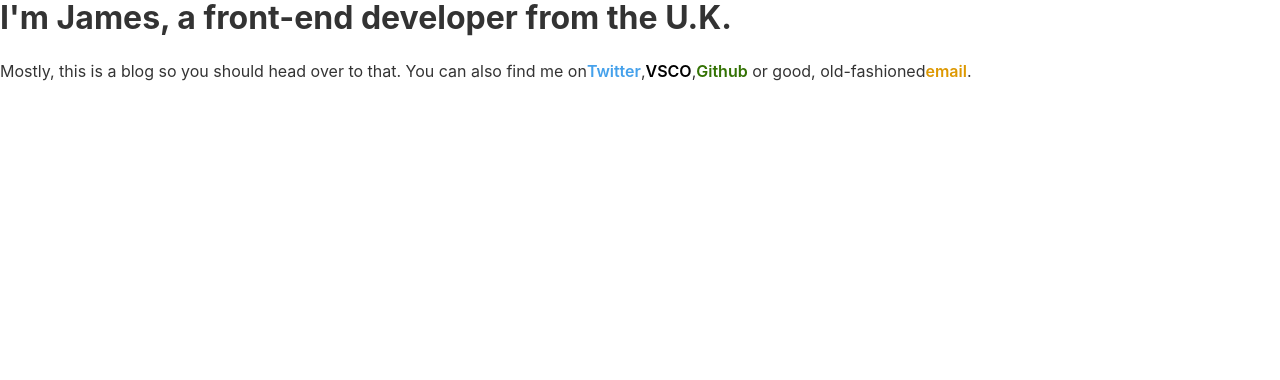
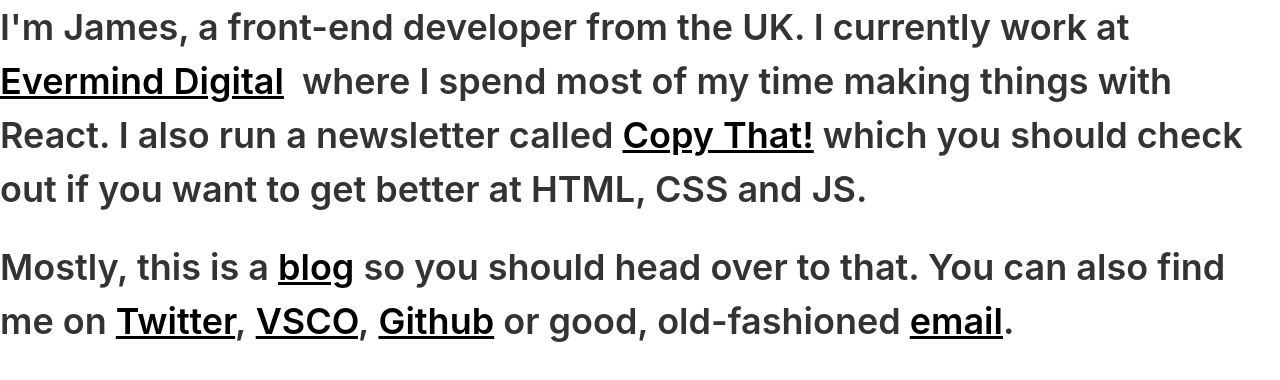
Before and after one commit to mulholo/jmulholland-dot-com, a Gatsby site: page / in a window 1280 px wide. Built offline with nearby package versions, Linux system fonts and the light colour scheme; Gatsby itself is replaced by a stand-in of ours.

Commit message:
style (to some degree) the home page

```diff
--- a/src/components/footer.js
+++ b/src/components/footer.js
@@ -9,6 +9,7 @@ export default () =>
 const StyledFooter = styled.footer`
   border-top: 1px solid #BABABA;
   padding-top: 1rem;
+  margin-top: 2rem;
 `
 
 const StyledSpan = styled.span`
--- a/src/components/header.js
+++ b/src/components/header.js
@@ -4,9 +4,9 @@ import styled from 'styled-components';
 
 export default () =>
   <StyledHeader>
-    <Link to="/">
-      <SiteName>J. Mulholland</SiteName>
-    </Link>
+    <StyledLink to="/">
+      <SiteName>James Mulholland</SiteName>
+    </StyledLink>
     <StyledUl>
       <ListLink to="/blog">Blog</ListLink>
       <ListLink to="/projects">Projects</ListLink>
@@ -14,21 +14,40 @@ export default () =>
   </StyledHeader>
 
 const ListLink = props =>
-  <StyledLink>
-    <Link to={props.to}>{props.children}</Link>
-  </StyledLink>
+  <StyledLi>
+    <StyledLink
+      to={props.to}
+      style={{ textDecoration: 'none' }}
+      activeStyle={{ textDecoration: 'none' }}>
+      {props.children}
+    </StyledLink>
+  </StyledLi>
 
 
 // styled components
 
-const StyledLink = styled.li`
+const StyledLi = styled.li`
   display: inline-block;
-  margin-right: 1rem;
+  margin-left: 1rem;
+  margin-bottom: 0.5rem;
+`;
+
+const StyledLink = styled(Link)`
+  text-decoration: none;
+  color: #000;
+
+  &:focus, &:hover, &:visited, &:link, &:active {
+    text-decoration: none;
+  }
+
+  &:focus, &:hover, &:active {
+    color: #dd9801;
+  }
 `;
 
 const StyledUl = styled.ul`
   listStyle: none;
-  float: right:
+  margin: 0;
 `;
 
 const SiteName = styled.h4`
@@ -38,4 +57,7 @@ const SiteName = styled.h4`
 const StyledHeader = styled.header`
   display: flex;
   justify-content: space-between;
+  padding-bottom: 0;
+  margin-bottom: 2rem;
+  border-bottom: 2px solid #DD9801;
 `;
--- a/src/layouts/index.js
+++ b/src/layouts/index.js
@@ -7,7 +7,6 @@ import styled from 'styled-components';
 const StyledPage = styled.div`
   margin: 0 auto;
   padding: 1.25rem 1rem;
-  max-width: 650px;
 `;
 
 export default ({ children }) =>
--- a/src/pages/index.js
+++ b/src/pages/index.js
@@ -3,29 +3,38 @@ import styled from 'styled-components';
 
 export default () =>
   <div>
-    <SplashText>
-      I'm James, a front-end developer from the U.K.
-    </SplashText>
-    <p>
-      Mostly, this is a blog so you should head over to that. You can also find me on
-      <StyledLink color={twitterBlue} href="https://twitter.com/mulholio">Twitter</StyledLink>,
-      <StyledLink href="https://vsco.com/mulholio">VSCO</StyledLink>,
-      <StyledLink color={githubGreen} href="https://github.com/mulholio">Github</StyledLink> or good, old-fashioned
-      <StyledLink color={braunYellow} href="mailto:james@jmulholland.com">email</StyledLink>.
-    </p>
+    <StyledBody>
+      I'm James, a front-end developer from the UK.
+      I currently work at <StyledA color={'#70a0dc'} href="https://www.peoplegoal.com/">Evermind Digital</StyledA>&nbsp;
+      where I spend most of my time making things with React. I also run a newsletter called&nbsp;
+      <StyledA color={copyThatPurple} href="https://copythat.io">Copy That!</StyledA> which you should
+      check out if you want to get better at HTML, CSS and JS.
+    </StyledBody>
+    <StyledBody>
+      Mostly, this is a <StyledA href="/blog">blog</StyledA> so you should head over to that. You can also find me on&nbsp;
+      <StyledA color={twitterBlue} href="https://twitter.com/mulholio">Twitter</StyledA>,&nbsp;
+      <StyledA color={'rgba(0,0,0,0.7)'} href="https://vsco.com/mulholio">VSCO</StyledA>,&nbsp;
+      <StyledA color={githubGreen} href="https://github.com/mulholio">Github</StyledA> or good, old-fashioned&nbsp;
+      <StyledA color={braunYellow} href="mailto:james@jmulholland.com">email</StyledA>.
+    </StyledBody>
   </div>
 
+const StyledBody = styled.p`
+  font-size: 2.25rem;
+  font-weight: 600;
+`;
 
-const SplashText = styled.h2`
-  font-size: 2rem;
-`
 
-const StyledLink = styled.a`
+const StyledA = styled.a`
   font-weight: 600;
-  text-decoration: none;
-  color: ${props => props.color || '#000'}
-`
+  color: #000;
+
+  &:hover {
+    color: ${props => props.color || braunYellow}
+  }
+`;
 
 const twitterBlue = '#45a1eb';
 const braunYellow = '#DD9801';
 const githubGreen = '#337203';
+const copyThatPurple = '#535ec8';
--- a/src/utils/typography.js
+++ b/src/utils/typography.js
@@ -4,7 +4,8 @@ const typography = new Typography({
   baseFontSize: "16px",
   baseLineHeight: 1.5,
   headerFontFamily: [ "SF Pro Text","SF Pro Icons", "Helvetica Neue","Helvetica","Arial", 'sans-serif' ],
-  bodyFontFamily: [ "SF Pro Text","SF Pro Icons", "Helvetica Neue","Helvetica","Arial", 'sans-serif' ]
+  bodyFontFamily: [ "SF Pro Text","SF Pro Icons", "Helvetica Neue","Helvetica","Arial", 'sans-serif' ],
+  bodyWeight: 200,
 });
 
 
```
